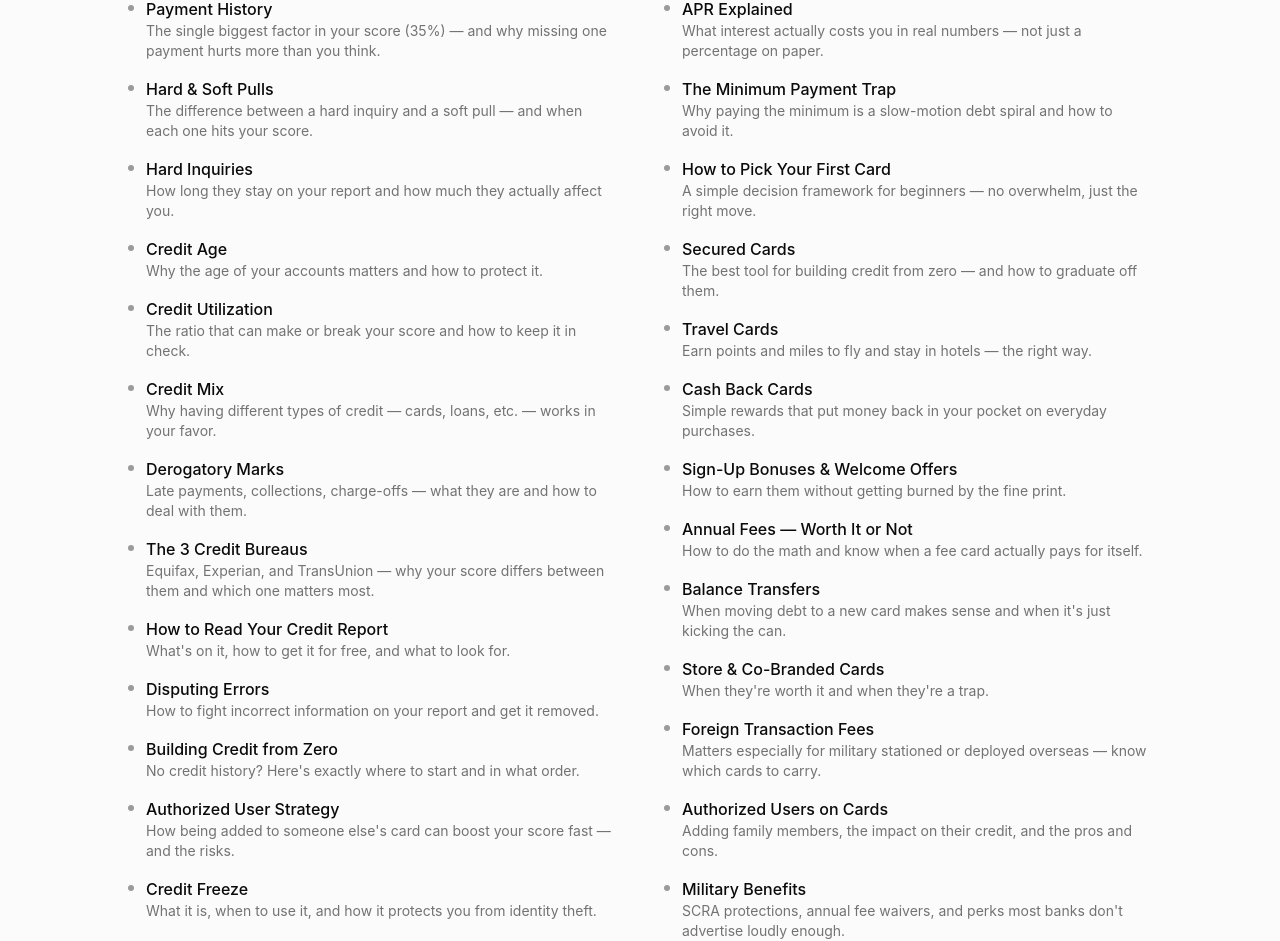
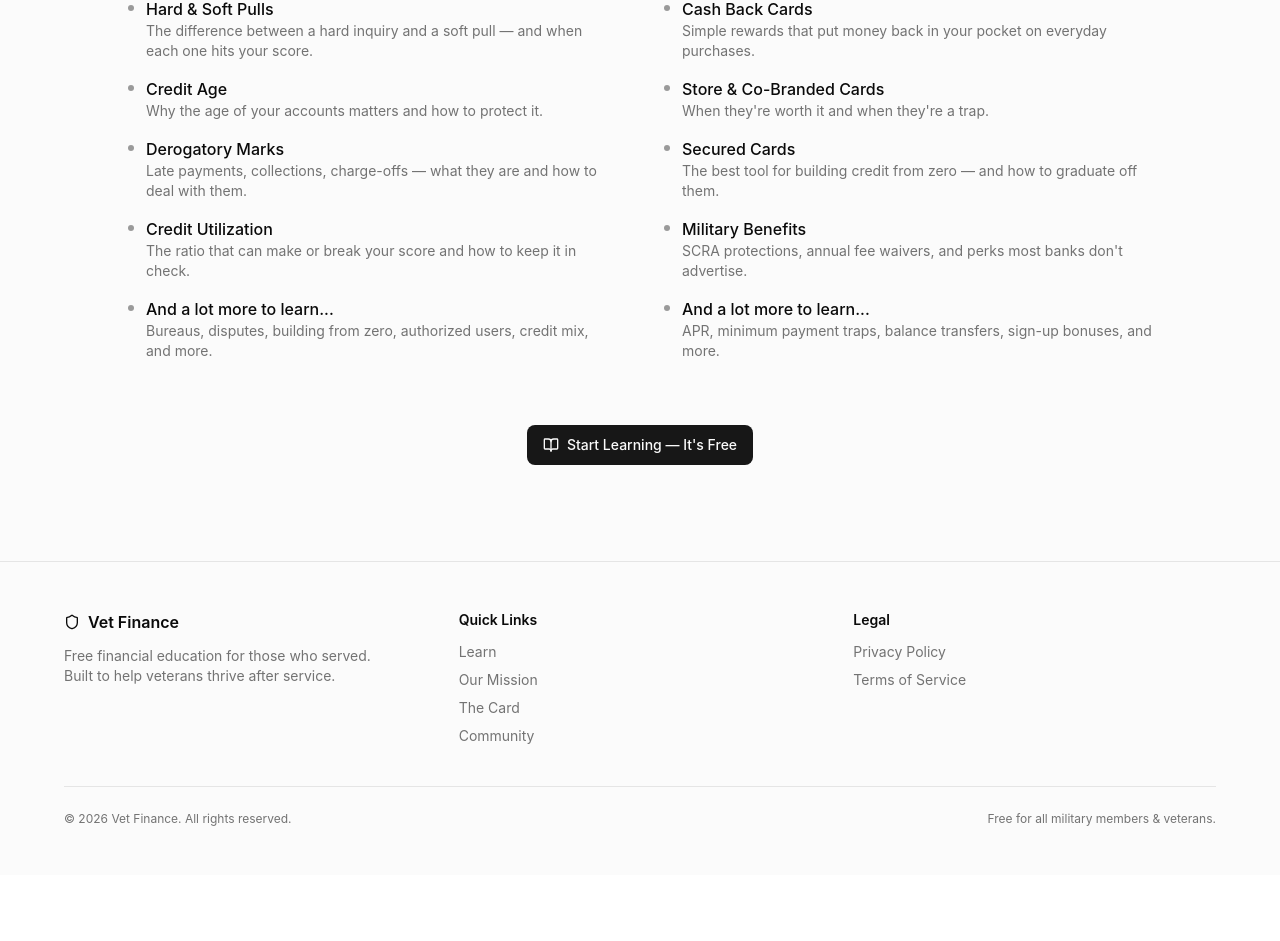
Before and after one commit to DavidAVargas/vet-finance, a Next.js app: page / in a window 1280 px wide. Shown: the part 1292-2233 px from the top of the page. After the commit the page ends 2167 px from the top, so only its background shows below. Built offline with nearby package versions, Linux system fonts and the light colour scheme.

Commit message:
Trim learn preview to short list with and more

```diff
--- a/app/page.tsx
+++ b/app/page.tsx
@@ -4,39 +4,20 @@ import { Shield, BookOpen, ChevronRight, CreditCard } from "lucide-react";
 
 const creditBasics = [
   { topic: "Credit Scores", desc: "What they are, how they're calculated, and what's considered good vs. bad." },
-  { topic: "Payment History", desc: "The single biggest factor in your score (35%) — and why missing one payment hurts more than you think." },
   { topic: "Hard & Soft Pulls", desc: "The difference between a hard inquiry and a soft pull — and when each one hits your score." },
-  { topic: "Hard Inquiries", desc: "How long they stay on your report and how much they actually affect you." },
   { topic: "Credit Age", desc: "Why the age of your accounts matters and how to protect it." },
+  { topic: "Derogatory Marks", desc: "Late payments, collections, charge-offs — what they are and how to deal with them." },
   { topic: "Credit Utilization", desc: "The ratio that can make or break your score and how to keep it in check." },
-  { topic: "Credit Mix", desc: "Why having different types of credit — cards, loans, etc. — works in your favor." },
-  { topic: "Derogatory Marks", desc: "Late payments, collections, charge-offs — what they are and how to deal with them." },
-  { topic: "The 3 Credit Bureaus", desc: "Equifax, Experian, and TransUnion — why your score differs between them and which one matters most." },
-  { topic: "How to Read Your Credit Report", desc: "What's on it, how to get it for free, and what to look for." },
-  { topic: "Disputing Errors", desc: "How to fight incorrect information on your report and get it removed." },
-  { topic: "Building Credit from Zero", desc: "No credit history? Here's exactly where to start and in what order." },
-  { topic: "Authorized User Strategy", desc: "How being added to someone else's card can boost your score fast — and the risks." },
-  { topic: "Credit Freeze", desc: "What it is, when to use it, and how it protects you from identity theft." },
-  { topic: "More coming...", desc: "We're building out the full curriculum. Sign up to get notified when new lessons drop." },
+  { topic: "And a lot more to learn...", desc: "Bureaus, disputes, building from zero, authorized users, credit mix, and more." },
 ];
 
 const creditCards = [
-  { topic: "How Credit Cards Actually Work", desc: "The basics — billing cycles, statements, due dates, and how interest kicks in." },
-  { topic: "APR Explained", desc: "What interest actually costs you in real numbers — not just a percentage on paper." },
-  { topic: "The Minimum Payment Trap", desc: "Why paying the minimum is a slow-motion debt spiral and how to avoid it." },
-  { topic: "How to Pick Your First Card", desc: "A simple decision framework for beginners — no overwhelm, just the right move." },
+  { topic: "Travel Cards", desc: "Earn points and miles to fly, stay in hotels, and explore — the right way." },
+  { topic: "Cash Back Cards", desc: "Simple rewards that put money back in your pocket on everyday purchases." },
+  { topic: "Store & Co-Branded Cards", desc: "When they're worth it and when they're a trap." },
   { topic: "Secured Cards", desc: "The best tool for building credit from zero — and how to graduate off them." },
-  { topic: "Travel Cards", desc: "Earn points and miles to fly and stay in hotels — the right way." },
-  { topic: "Cash Back Cards", desc: "Simple rewards that put money back in your pocket on everyday purchases." },
-  { topic: "Sign-Up Bonuses & Welcome Offers", desc: "How to earn them without getting burned by the fine print." },
-  { topic: "Annual Fees — Worth It or Not", desc: "How to do the math and know when a fee card actually pays for itself." },
-  { topic: "Balance Transfers", desc: "When moving debt to a new card makes sense and when it's just kicking the can." },
-  { topic: "Store & Co-Branded Cards", desc: "When they're worth it and when they're a trap." },
-  { topic: "Foreign Transaction Fees", desc: "Matters especially for military stationed or deployed overseas — know which cards to carry." },
-  { topic: "Authorized Users on Cards", desc: "Adding family members, the impact on their credit, and the pros and cons." },
-  { topic: "Military Benefits", desc: "SCRA protections, annual fee waivers, and perks most banks don't advertise loudly enough." },
-  { topic: "Card Tiers Explained", desc: "No-fee starter cards all the way up to premium metal cards — and when to upgrade." },
-  { topic: "More coming...", desc: "More card topics, advanced strategies, and military-specific guides on the way." },
+  { topic: "Military Benefits", desc: "SCRA protections, annual fee waivers, and perks most banks don't advertise." },
+  { topic: "And a lot more to learn...", desc: "APR, minimum payment traps, balance transfers, sign-up bonuses, and more." },
 ];
 
 export default function Home() {
```
